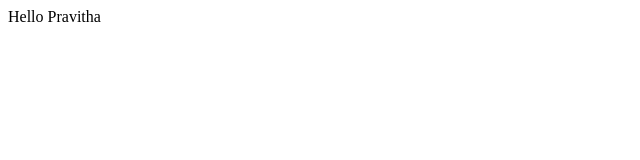
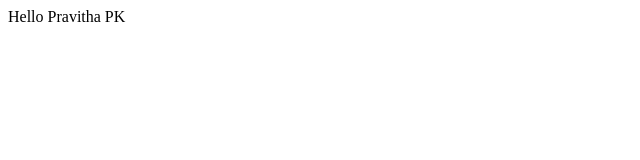
Before and after one commit to pravithapk/test_git_remote, a plain HTML site: page index.html in a window 1280 px wide. Shown: the full height of the page, 0-640 px from the left. Drawn offline with Linux system fonts and the light colour scheme.

Commit message:
Update index.html

```diff
--- a/index.html
+++ b/index.html
@@ -1,3 +1,3 @@
 <html>
-Hello Pravitha
+Hello Pravitha PK
 </html>
```
